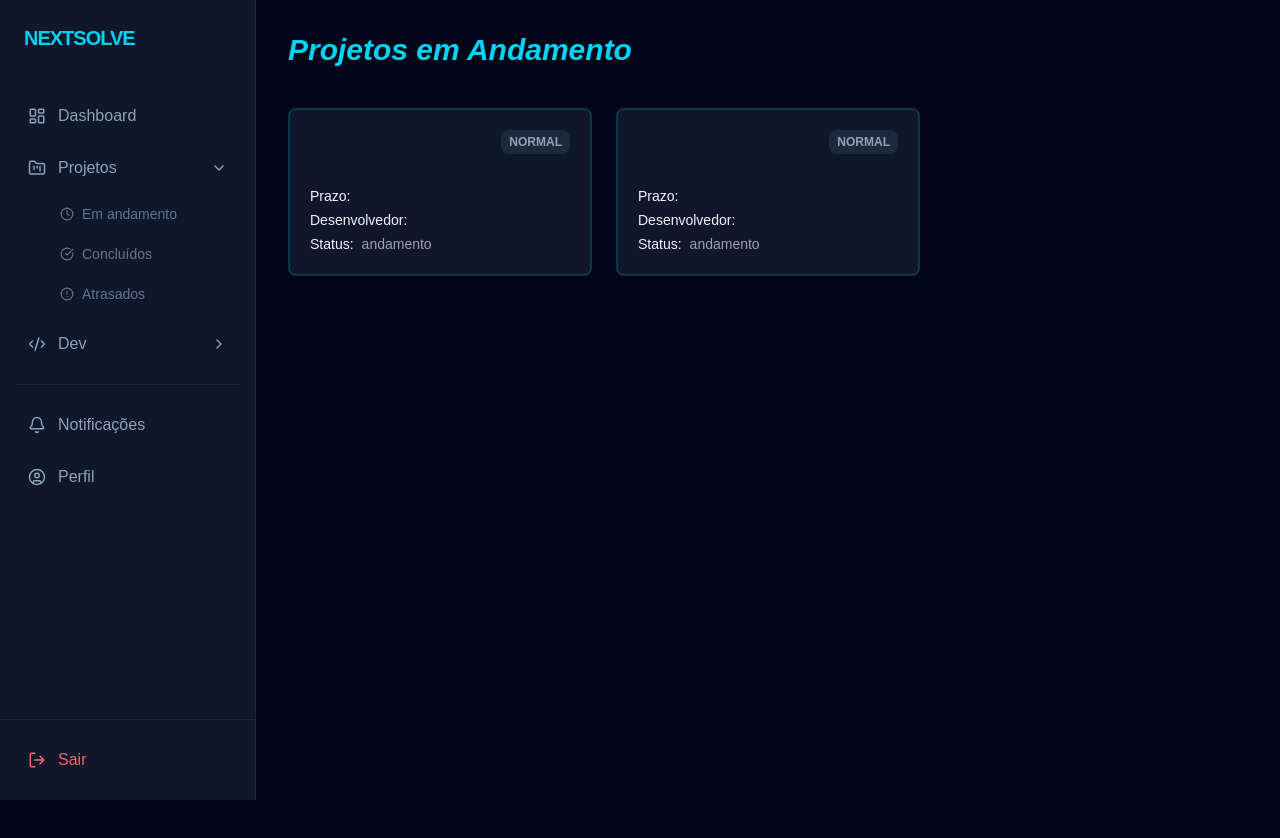
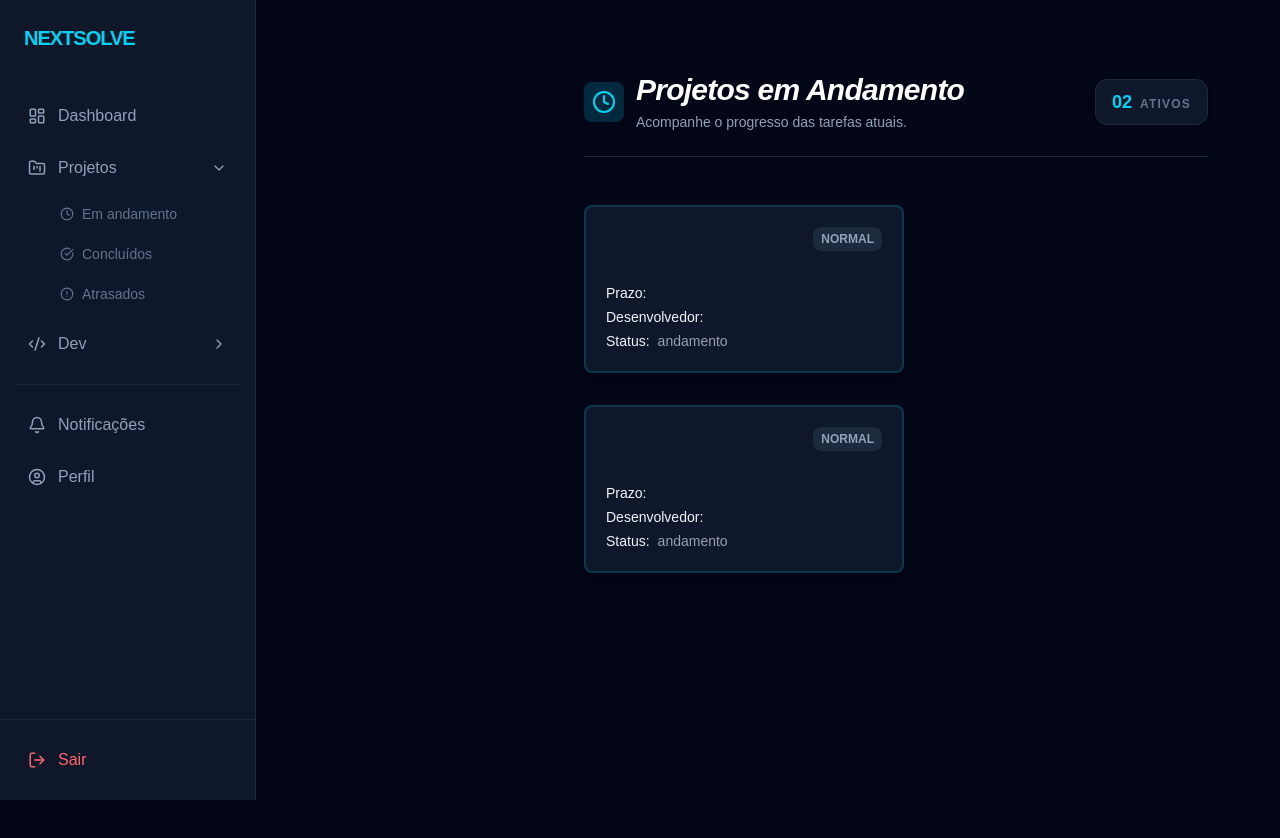
Before and after one commit to Equipe-NextSolve/task-manager-nextsolve, a Next.js app: page /dashboard/projects/router in a window 1280 px wide. Shown: the top 838 px of the page. Before the commit the page ends 800 px from the top, so only its background shows below. Built offline with nearby package versions, Linux system fonts and the light colour scheme; no server answers.

Commit message:
feat: refatorar layout de projetos concluídos com novo header e alinhamento à esquerda

```diff
--- a/src/app/dashboard/projects/completed/page.jsx
+++ b/src/app/dashboard/projects/completed/page.jsx
@@ -1,17 +1,53 @@
 "use client";
 import CardTask from "@/components/CardTask";
+import { CheckCircle2 } from "lucide-react";
 
 export default function ConcluidosPage() {
+  const tarefasConcluidas = [
+    { id: 1, title: "App Mobile", description: "Finalizado o deploy na App Store e Play Store." },
+  ];
+
   return (
-    <div className="p-8 ml-64 bg-slate-950 min-h-screen text-slate-100">
-      <h1 className="text-3xl font-bold text-emerald-400 mb-6">Projetos Concluídos</h1>
-      <div className="grid grid-cols-1 md:grid-cols-2 lg:grid-cols-3 gap-6">
-        <CardTask
-          status="concluido"
-          title="App Mobile"
-          description="Finalizado o deploy na App Store e Play Store."
-        />
-      </div>
+    <div className="min-h-screen ml-64 p-8 bg-[#020617] text-slate-100">
+
+      <header className="max-w-7xl mb-10 pb-6 border-b border-slate-800/60">
+        <div className="flex items-center justify-between">
+          <div>
+            <div className="flex items-center gap-2 mb-1">
+              <CheckCircle2 className="text-emerald-500 w-5 h-5" />
+              <h1 className="text-3xl font-extrabold tracking-tight text-white">
+                Projetos Concluídos
+              </h1>
+            </div>
+            <p className="text-slate-400 text-sm">
+              Gerencie e visualize todos os seus marcos finalizados.
+            </p>
+          </div>
+
+          <div className="bg-emerald-500/10 text-emerald-400 px-3 py-1 rounded-full border border-emerald-500/20 text-xs font-semibold">
+            {tarefasConcluidas.length} {tarefasConcluidas.length === 1 ? 'PROJETO' : 'PROJETOS'}
+          </div>
+        </div>
+      </header>
+
+      <main className="flex flex-wrap gap-6 justify-start items-start">
+        {tarefasConcluidas.length > 0 ? (
+          tarefasConcluidas.map((tarefa) => (
+            <div
+              key={tarefa.id}
+              className="w-full max-w-[320px] transition-all duration-300 hover:scale-[1.02]"
+            >
+               <CardTask
+                status="concluido"
+                title={tarefa.title}
+                description={tarefa.description}
+              />
+            </div>
+          ))
+        ) : (
+          <p className="text-slate-500 italic">Nenhum projeto encontrado.</p>
+        )}
+      </main>
     </div>
   );
 }
--- a/src/app/dashboard/projects/late/page.jsx
+++ b/src/app/dashboard/projects/late/page.jsx
@@ -1,16 +1,62 @@
 "use client";
 import CardTask from "@/components/CardTask";
+import { AlertCircle } from "lucide-react";
 
 export default function AtrasadosPage() {
+  const tarefasAtrasadas = [
+    {
+      id: 1,
+      title: "Refatoração de API",
+      description: "Atrasado devido a bugs no middleware de autenticação."
+    },
+  ];
+
   return (
-    <div className="p-8 ml-64 bg-slate-950 min-h-screen text-slate-100">
-      <h1 className="text-3xl font-bold text-red-400 mb-6">Projetos Atrasados</h1>
-      <div className="grid grid-cols-1 md:grid-cols-2 lg:grid-cols-3 gap-6">
-        <CardTask
-          status="atrasado"
-          title="Refatoração de API"
-          description="Atrasado devido a bugs no middleware de autenticação."
-        />
+    <div className="min-h-screen ml-64 p-10 bg-[#020617] text-slate-100 flex flex-col items-start">
+
+      <header className="w-full max-w-5xl mb-12">
+        <div className="flex items-center justify-between border-b border-red-900/30 pb-6">
+          <div className="flex items-center gap-3">
+            <div className="bg-red-500/20 p-2 rounded-lg">
+              <AlertCircle className="text-red-400 w-6 h-6" />
+            </div>
+            <div>
+              <h1 className="text-3xl font-bold tracking-tight text-white italic">
+                Projetos Atrasados
+              </h1>
+              <p className="text-slate-400 text-sm mt-1">
+                Atenção: Itens que ultrapassaram o prazo estimado.
+              </p>
+            </div>
+          </div>
+
+          <div className="bg-slate-900 border border-red-900/30 px-4 py-2 rounded-xl shadow-sm">
+            <span className="text-red-400 font-mono font-bold text-lg">
+              {tarefasAtrasadas.length.toString().padStart(2, '0')}
+            </span>
+            <span className="text-slate-500 text-xs uppercase tracking-widest ml-2 font-semibold">
+              Críticos
+            </span>
+          </div>
+        </div>
+      </header>
+
+      <div className="flex flex-wrap gap-8 justify-start w-full max-w-7xl">
+        {tarefasAtrasadas.length > 0 ? (
+          tarefasAtrasadas.map((tarefa) => (
+            <div key={tarefa.id} className="w-80 shrink-0 transition-all duration-300 hover:-translate-y-2">
+              <CardTask
+                status="atrasado"
+                title={tarefa.title}
+                description={tarefa.description}
+              />
+            </div>
+          ))
+        ) : (
+          <div className="py-10 px-6 border border-dashed border-slate-800 rounded-2xl">
+            <p className="text-slate-500">Tudo em dia! Nenhum projeto atrasado.</p>
+          </div>
+        )}
       </div>
     </div>
   );
--- a/src/app/dashboard/projects/router/page.jsx
+++ b/src/app/dashboard/projects/router/page.jsx
@@ -1,25 +1,61 @@
+"use client";
 import CardTask from "@/components/CardTask";
+import { Clock } from "lucide-react";
 
 export default function ProjectsInProgress() {
+  const tarefasAndamento = [
+    {
+      id: 1,
+      title: "Desenvolver componente de Tabela de Dados",
+      description: "Tabela reutilizável com ordenação, paginação e filtro para ser usada em relatórios."
+    },
+    {
+      id: 2,
+      title: "Desenvolver componente de Tabela de Dados",
+      description: "Tabela reutilizável com ordenação, paginação e filtro para ser usada em relatórios."
+    },
+  ];
+
   return (
-    <div className="flex flex-col">
-      <header className="mb-10">
-        <h1 className="text-3xl font-bold text-cyan-400 italic">
-          Projetos em Andamento
-        </h1>
+    <div className="min-h-screen ml-64 p-10 bg-[#020617] text-slate-100 flex flex-col items-start">
+
+      <header className="w-full max-w-5xl mb-12">
+        <div className="flex items-center justify-between border-b border-slate-800 pb-6">
+          <div className="flex items-center gap-3">
+            <div className="bg-cyan-500/20 p-2 rounded-lg">
+              <Clock className="text-cyan-400 w-6 h-6" />
+            </div>
+            <div>
+              <h1 className="text-3xl font-bold tracking-tight text-white italic">
+                Projetos em Andamento
+              </h1>
+              <p className="text-slate-400 text-sm mt-1">
+                Acompanhe o progresso das tarefas atuais.
+              </p>
+            </div>
+          </div>
+
+          <div className="bg-slate-900 border border-slate-800 px-4 py-2 rounded-xl shadow-sm">
+            <span className="text-cyan-400 font-mono font-bold text-lg">
+              {tarefasAndamento.length.toString().padStart(2, '0')}
+            </span>
+            <span className="text-slate-500 text-xs uppercase tracking-widest ml-2 font-semibold">
+              Ativos
+            </span>
+          </div>
+        </div>
       </header>
 
-      <div className="grid grid-cols-1 md:grid-cols-2 lg:grid-cols-3 gap-6">
-        <CardTask
-          status="andamento"
-          title="Desenvolver componente de Tabela de Dados"
-          description="Tabela reutilizável com ordenação, paginação e filtro para ser usada em relatórios."
-        />
-        <CardTask
-          status="andamento"
-          title="Desenvolver componente de Tabela de Dados"
-          description="Tabela reutilizável com ordenação, paginação e filtro para ser usada em relatórios."
-        />
+      <div className="flex flex-wrap gap-8 justify-start w-full max-w-7xl">
+        {tarefasAndamento.map((tarefa) => (
+          <div key={tarefa.id} className="w-80 shrink-0 transition-all duration-300 hover:-translate-y-2">
+            <CardTask
+              status="andamento"
+              title={tarefa.title}
+              description={tarefa.description}
+            />
+          </div>
+        ))}
       </div>
     </div>
   );
```
